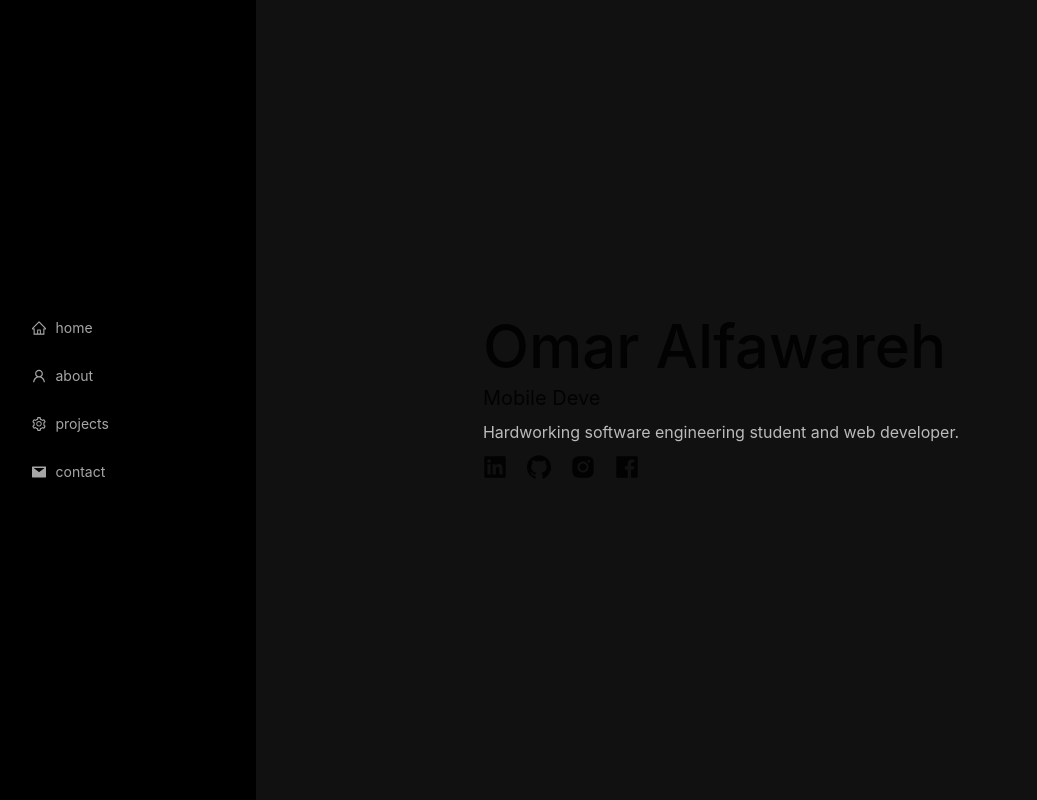
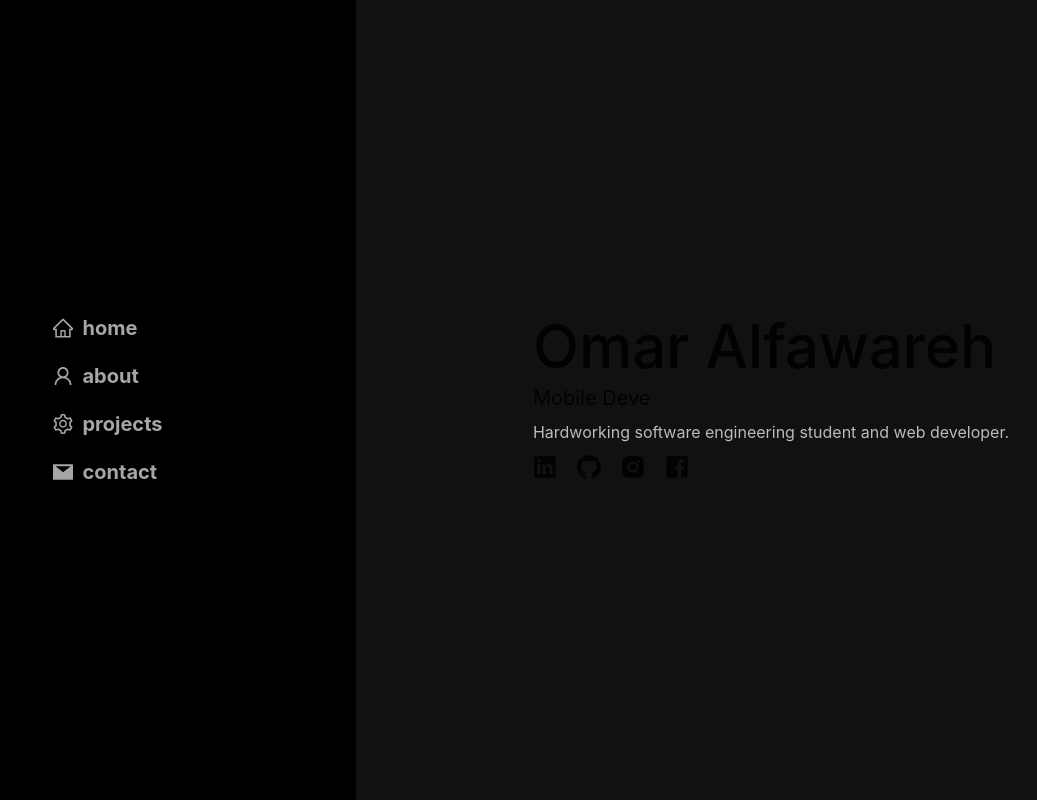
Before and after one commit to omaralfawareh/NextJSPortfolio, a Next.js app: page / in a window 1280 px wide. Shown: the whole page, without its empty margins (94-1131 px from the left). Built offline with nearby package versions, Linux system fonts and the light colour scheme.

Commit message:
fix navbar styling

```diff
--- a/components/home/index.tsx
+++ b/components/home/index.tsx
@@ -26,7 +26,7 @@ const Home = () => {
           "Full-Stack Developer",
           1000,
         ]}
-        wrapper="span"
+        wrapper="h2"
         speed={50}
         repeat={Infinity}
       />
--- a/pages/_app.tsx
+++ b/pages/_app.tsx
@@ -25,7 +25,7 @@ export default function App({ Component, pageProps }: AppProps) {
         onCollapse={toggleSider}
         collapsed={collapsed}
         collapsedWidth="0"
-        width={350}
+        width={450}
         zeroWidthTriggerStyle={
           collapsed
             ? { backgroundColor: "black" }
@@ -34,7 +34,7 @@ export default function App({ Component, pageProps }: AppProps) {
       >
         <div className="flex flex-col items-center justify-center w-screen h-full md:w-full p-5 bg-black">
           <Menu
-            className="bg-black flex flex-col items-center justify-center w-1/3 md:w-1/2"
+            className="bg-black flex flex-col items-center justify-center w-1/3 md:w-full font-bold text-xl"
             theme="dark"
             mode="inline"
             onClick={({ key }) => {
@@ -43,24 +43,45 @@ export default function App({ Component, pageProps }: AppProps) {
             }}
             items={[
               {
-                label: <h3 className="label">home</h3>,
+                className:
+                  "group w-1/2 focus:bg-[#111] transition-all bg-black",
+                label: (
+                  <h3 className="label group-hover:tracking-widest transition-all ">
+                    home
+                  </h3>
+                ),
                 key: "/",
-                icon: <HomeOutlined className="" />,
+                icon: <HomeOutlined className="text-xl" />,
               },
               {
-                label: <h3 className="label">about</h3>,
+                className: "group w-1/2 focus:bg-[#111] bg-black",
+                label: (
+                  <h3 className="label group-hover:tracking-widest transition-all">
+                    about
+                  </h3>
+                ),
                 key: "/about",
-                icon: <UserOutlined className="" />,
+                icon: <UserOutlined className="text-xl" />,
               },
               {
-                label: <h3 className="label">projects</h3>,
+                className: "group w-1/2 focus:bg-[#111] bg-black",
+                label: (
+                  <h3 className="label group-hover:tracking-widest transition-all">
+                    projects
+                  </h3>
+                ),
                 key: "/projects",
-                icon: <SettingOutlined className="" />,
+                icon: <SettingOutlined className="text-xl" />,
               },
               {
-                label: <h3 className="label">contact</h3>,
+                className: "group w-1/2 focus:bg-[#111] bg-black",
+                label: (
+                  <h3 className="label group-hover:tracking-widest transition-all">
+                    contact
+                  </h3>
+                ),
                 key: "/contact",
-                icon: <MailFilled className="" />,
+                icon: <MailFilled className="text-xl" />,
               },
             ]}
           />
--- a/styles/globals.css
+++ b/styles/globals.css
@@ -25,7 +25,9 @@ body {
     )
     rgb(var(--background-start-rgb));
 }
-
+.ant-menu-item-selected {
+  background-color: #111 !important;
+}
 @layer utilities {
   .text-balance {
     text-wrap: balance;
--- a/tailwind.config.ts
+++ b/tailwind.config.ts
@@ -1,6 +1,7 @@
 import type { Config } from "tailwindcss";
 
 const config: Config = {
+  important: true,
   content: [
     "./pages/**/*.{js,ts,jsx,tsx,mdx}",
     "./components/**/*.{js,ts,jsx,tsx,mdx}",
```
